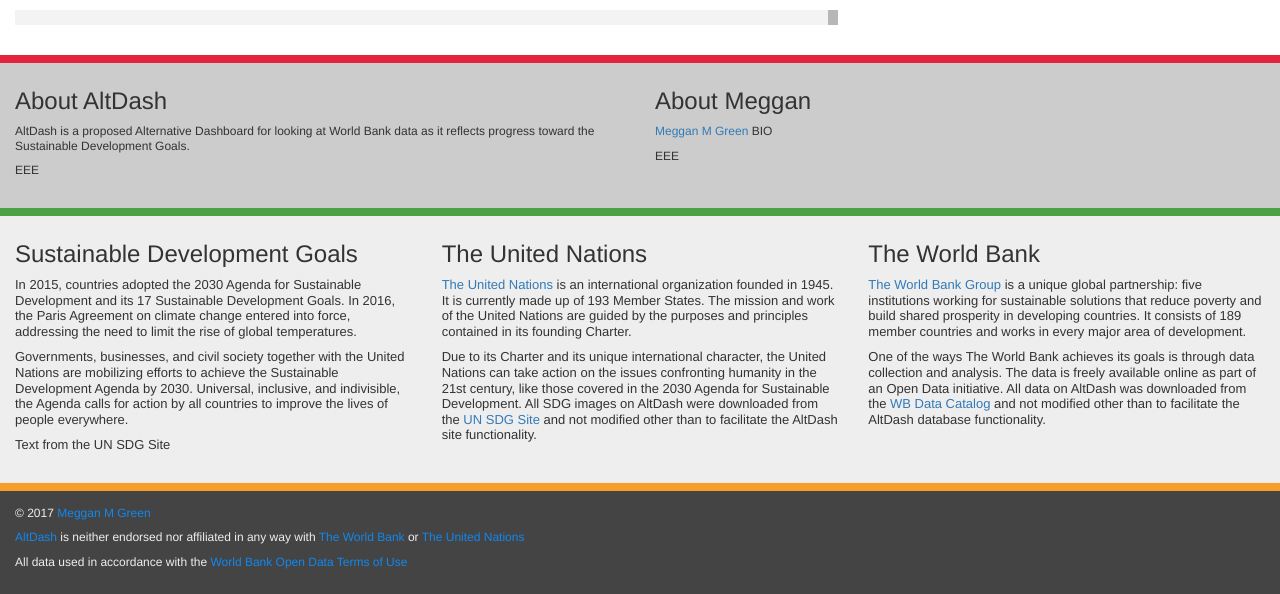
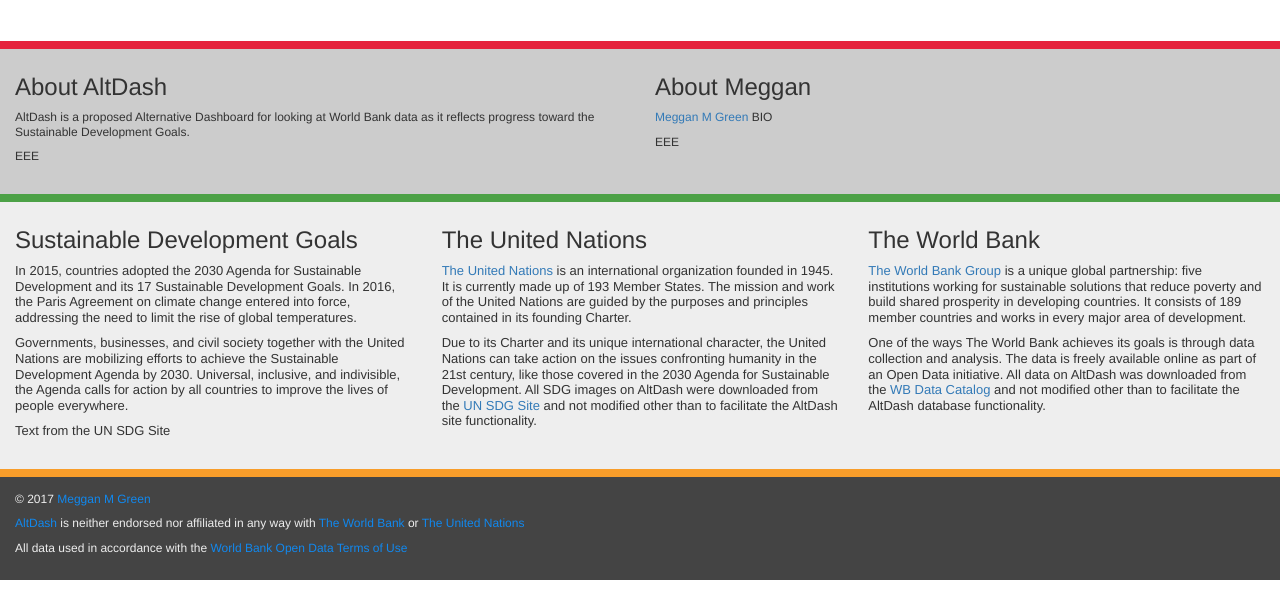
Before and after one commit to meggangreen/altdash, a Flask app: template templates/index2.html in a window 1280 px wide. Shown: the part 269-863 px from the top of the page. Run offline with Flask 2, Linux system fonts and the light colour scheme; the template is opened without the code that fills it, so the values that code supplies are empty; some libraries are stand-ins or nearby versions.

Commit message:
slider: changed html

```diff
--- a/templates/charttiles.html
+++ b/templates/charttiles.html
@@ -34,8 +34,8 @@
       </div><!-- /#row-chartdisp -->
       <div id="row-slider" class="row">
         <div id="col-slider" class="col-xs-12">
-          <input id="slider" class="slider" type="range"
-                 min="1960" max="2016" value="" />
+          <div id="slider"></div>
+          <!-- <input id="slider" class="slider" type="range" min="1960" max="2016" value="" /> -->
         </div><!-- /#col-slider -->
       </div><!-- /#row-slider -->
     </div><!-- /#col-scatterchart -->
```
